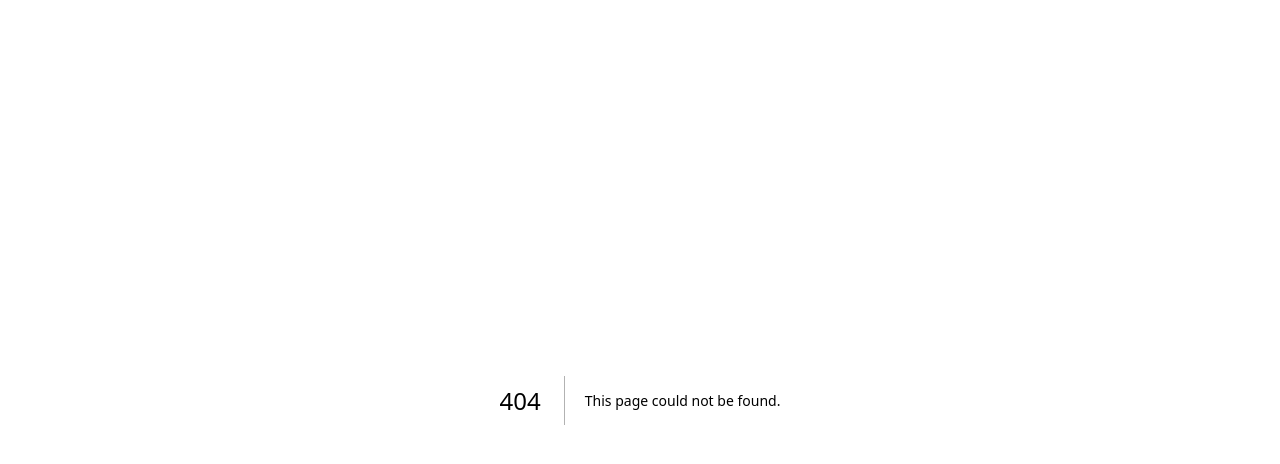
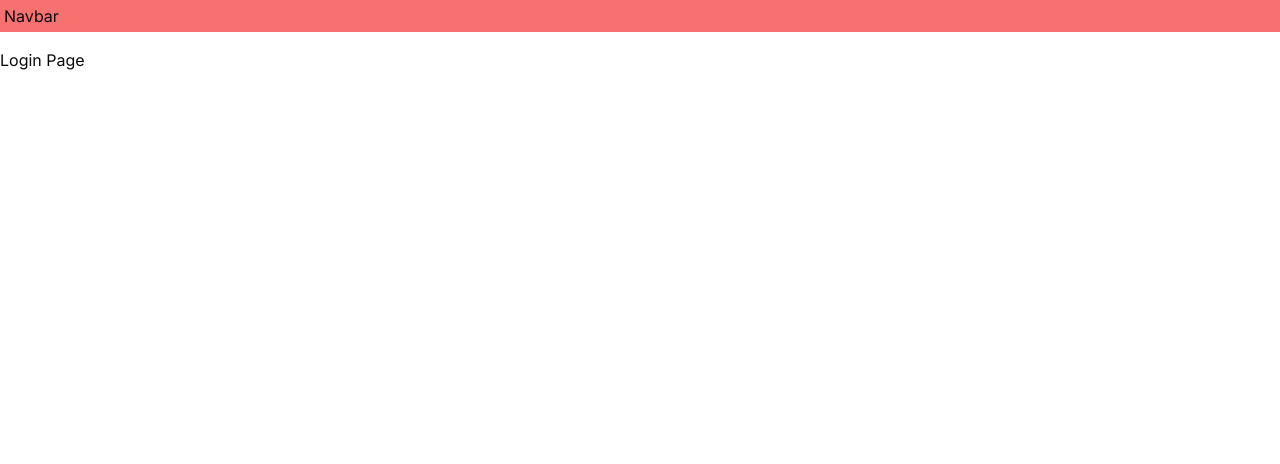
Before and after one commit to JahangeerAnsari/livestream-app, a Next.js app: page /login in a window 1280 px wide. Before the commit this address had no page. Shown: the top 464 px of the page. Built offline with nearby package versions, Linux system fonts and the light colour scheme.

Commit message:
example for children and reusable components

```diff
--- /dev/null
+++ b/app/(auth)/layout.tsx
@@ -0,0 +1,17 @@
+import React from 'react'
+
+const AuthLayout = ({
+ children
+}: {children:React.ReactNode}) => {
+  return (
+    <div className="flex flex-col gap-y-4">
+     <nav className="p-1 bg-red-400 gap-3 w-full">
+Navbar
+     </nav>
+
+     {children}
+    </div>
+  )
+}
+
+export default AuthLayout
--- /dev/null
+++ b/app/(auth)/login/page.tsx
@@ -0,0 +1,9 @@
+import React from 'react'
+
+const Login = () => {
+  return (
+    <div>Login Page</div>
+  )
+}
+
+export default Login
--- /dev/null
+++ b/app/(auth)/register/page.tsx
@@ -0,0 +1,7 @@
+const Register = () => {
+ return (
+  <div>Register Page</div>
+   );
+}
+
+export default Register;
```
